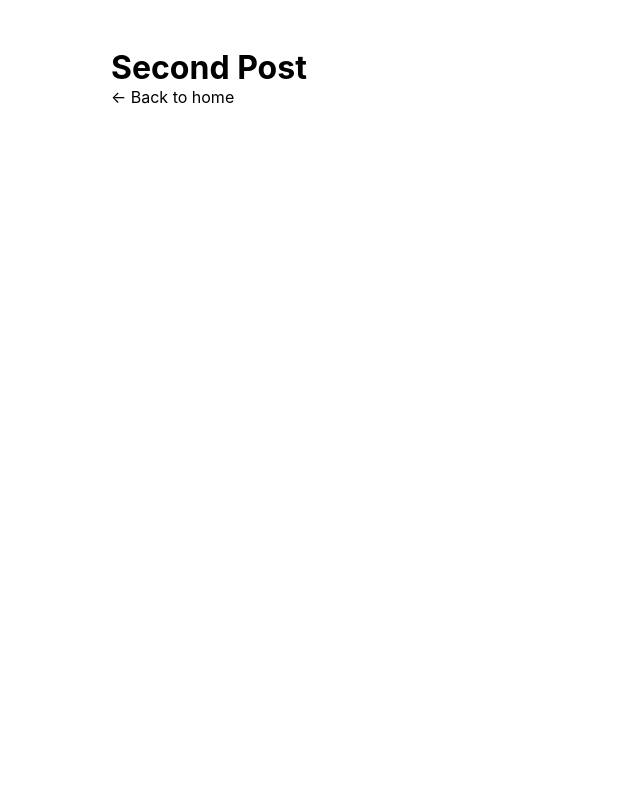
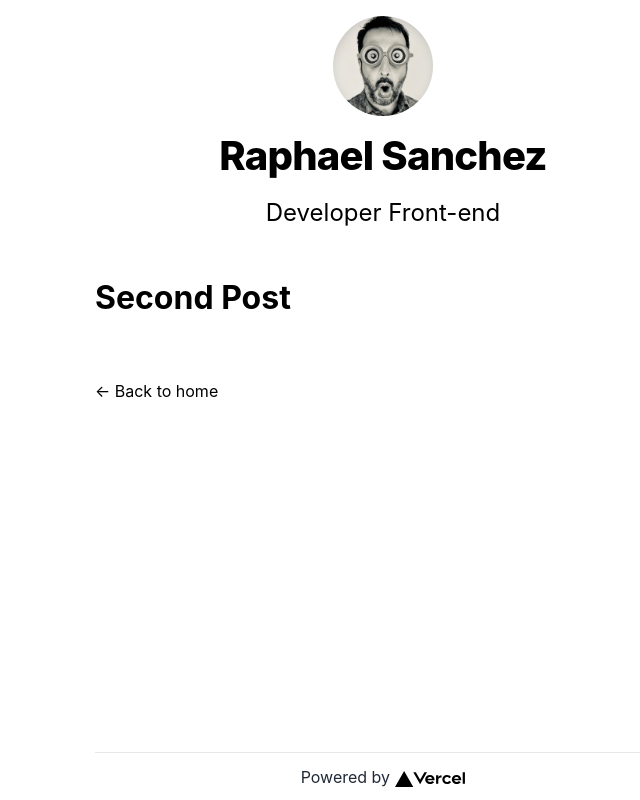
Before and after one commit to raphaelsanchez/learn-nextjs, a Next.js app: page /posts/second-post in a window 1280 px wide. Shown: the whole page, without its empty margins (257-897 px from the left). Built offline with nearby package versions, Linux system fonts and the light colour scheme.

Commit message:
polish layout

```diff
--- a/components/Layout.jsx
+++ b/components/Layout.jsx
@@ -1,5 +1,88 @@
+import Head from 'next/head'
+import Image from 'next/image'
+import Link from 'next/link'
 import styles from './Layout.module.css'
+import utilStyles from '../styles/utils.module.css'
 
-export default function Layout({ children }) {
-  return <div className={styles.container}>{children}</div>
+const name = 'Raphael Sanchez'
+export const siteTitle = 'Learn Next.js'
+
+export default function Layout({ children, home }) {
+  return (
+    <div className={styles.container}>
+      <Head>
+        <link rel="icon" href="/favicon.ico" />
+        <meta
+          name="description"
+          content="Learn how to build a personal website using Next.js"
+        />
+        <meta name="og:title" content={siteTitle} />
+      </Head>
+
+      <a className={styles.skipLink} href="#main-content">
+        Skip to main content
+      </a>
+
+      <header className={styles.header} role="banner">
+        {home ? (
+          <>
+            <Image
+              priority
+              src="/images/profile.jpg"
+              className={utilStyles.borderCircle}
+              height={144}
+              width={144}
+              alt={name}
+            />
+            <h1 className={styles.heading}>
+              <span className={utilStyles.heading2Xl}>{name}</span>
+              <small className={utilStyles.headingLg}>
+                Developer Front-end
+              </small>
+            </h1>
+          </>
+        ) : (
+          <>
+            <Link href="/">
+              <Image
+                priority
+                src="/images/profile.jpg"
+                className={utilStyles.borderCircle}
+                height={100}
+                width={100}
+                alt={name}
+              />
+            </Link>
+            <div className={styles.heading}>
+              <span className={utilStyles.heading2Xl}>{name}</span>
+              <small className={utilStyles.headingLg}>
+                Developer Front-end
+              </small>
+            </div>
+          </>
+        )}
+      </header>
+
+      <main id="main-content" className={styles.main}>
+        {children}
+
+        {!home && (
+          <div className={styles.backToHome}>
+            <Link href="/">← Back to home</Link>
+          </div>
+        )}
+      </main>
+
+      <footer className={styles.footer} role="contentinfo">
+        <a
+          href="https://vercel.com?utm_source=create-next-app&utm_medium=default-template&utm_campaign=create-next-app"
+          target="_blank"
+          rel="noopener noreferrer"
+        >
+          Powered by{' '}
+          <img src="/vercel.svg" alt="Vercel" className={styles.footerLogo} />
+        </a>
+      </footer>
+    </div>
+  )
 }
--- a/components/Layout.module.css
+++ b/components/Layout.module.css
@@ -1,15 +1,83 @@
 .container {
+  display: grid;
+  grid-template-rows: auto 1fr auto;
+  width: 90vw;
   max-width: 36rem;
-  padding: 0 1rem;
-  margin: 3rem auto 6rem;
+  min-height: 100vh;
+  margin-inline: auto;
 }
 
+/* Header */
 .header {
   display: flex;
   flex-direction: column;
   align-items: center;
+  padding-block: 1rem;
+}
+
+.heading {
+  text-align: center;
+}
+.heading > * {
+  display: block;
+  margin: 0;
+}
+.heading {
+  font-weight: 400;
+}
+
+/* Main */
+.main {
+  display: flex;
+  flex-direction: column;
+  gap: var(--flow-space);
+  padding-block: 1rem;
 }
 
 .backToHome {
   margin: 3rem 0 0;
 }
+
+.skipLink {
+  position: absolute;
+  width: 1px;
+  padding: 0;
+  border: 0;
+  clip: rect(1px, 1px, 1px, 1px);
+  clip-path: inset(50%);
+  height: 1px;
+  margin: -1px;
+  overflow: hidden;
+  word-wrap: normal !important;
+}
+.skipLink:focus {
+  background-color: var(--color-neutral-300);
+  clip: auto !important;
+  clip-path: none;
+  color: var(--color-neutral-900);
+  display: block;
+  font-size: 1em;
+  height: auto;
+  left: 5px;
+  line-height: normal;
+  padding: 15px 23px 14px;
+  text-decoration: none;
+  top: 5px;
+  width: auto;
+  z-index: 100000; /* Above WP toolbar. */
+}
+
+/* Footer */
+.footer {
+  display: flex;
+  justify-content: center;
+  align-items: center;
+  padding-block: 1em;
+  height: 3em;
+  border-top: 1px solid var(--color-neutral-300);
+  color: var(--color-neutral-900);
+}
+
+.footerLogo {
+  height: 1em;
+}
--- a/pages/posts/first-post.jsx
+++ b/pages/posts/first-post.jsx
@@ -17,7 +17,6 @@ export default function FirstPost() {
       <h1>
         First Post <i data-feather="circle"></i>
       </h1>
-      <Link href="/">← Back to home</Link>
     </Layout>
   )
 }
--- a/pages/posts/second-post.jsx
+++ b/pages/posts/second-post.jsx
@@ -12,7 +12,6 @@ export default function SecondPost() {
       <h1>
         Second Post <i data-feather="circle"></i>
       </h1>
-      <Link href="/">← Back to home</Link>
     </Layout>
   )
 }
--- a/styles/Home.module.css
+++ b/styles/Home.module.css
@@ -84,10 +84,6 @@
   line-height: 1.5;
 }
 
-.logo {
-  height: 1em;
-}
-
 @media (max-width: 600px) {
   .grid {
     width: 100%;
--- a/styles/globals.css
+++ b/styles/globals.css
@@ -1,3 +1,18 @@
+:root {
+  /* Color */
+  --color-neutral-100: #f9fafb;
+  --color-neutral-200: #f3f4f6;
+  --color-neutral-300: #e5e7eb;
+  --color-neutral-400: #d1d5db;
+  --color-neutral-500: #9ca3af;
+  --color-neutral-600: #6b7280;
+  --color-neutral-700: #4b5563;
+  --color-neutral-800: #374151;
+  --color-neutral-900: #1f2937;
+  /* Flow */
+  --flow-space: 1rem;
+}
+
 html,
 body {
   padding: 0;
@@ -18,6 +33,7 @@ a {
 img {
   max-width: 100%;
   height: auto;
+  vertical-align: bottom;
 }
 
 h1,
@@ -27,9 +43,11 @@ ul {
   margin: 0;
 }
 
+p + p {
+  margin-top: 1rem;
+}
+
 ul {
-  padding: 0;
-  list-style: none;
 }
 
 button {
```
Also changed, not shown: pages/index.jsx (+31 -107 lines).
